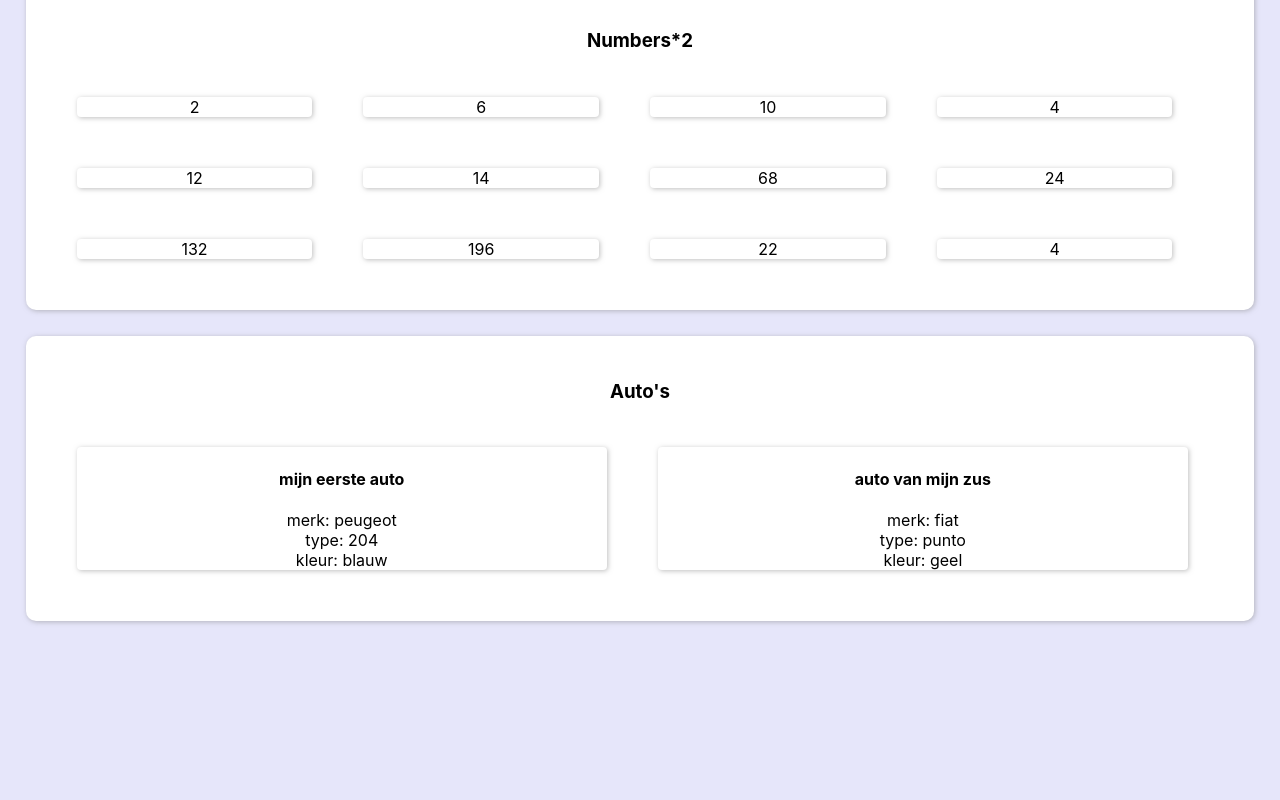
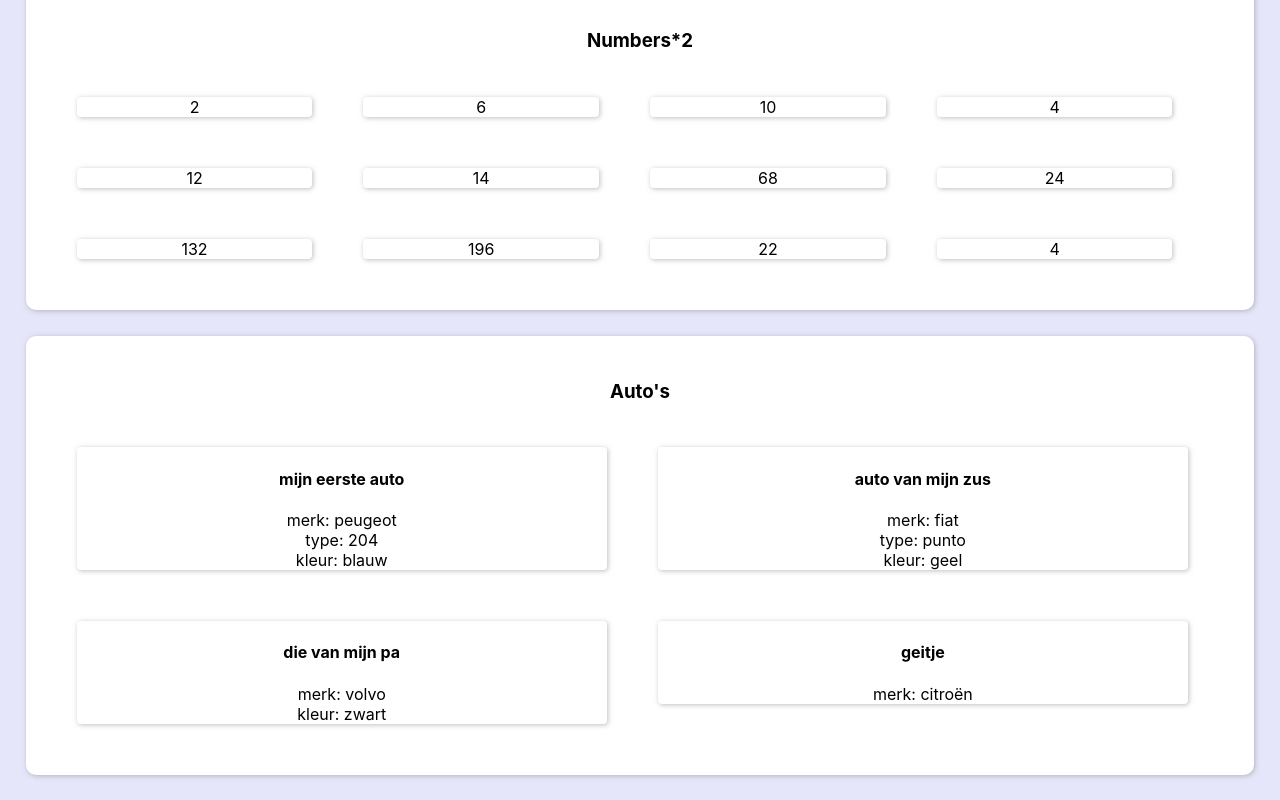
Before and after one commit to SanderLanciers/test2_react, a React (Create React App) app: page / in a window 1280 px wide. Shown: the part 671-1471 px from the top of the page. Before the commit the page ends 1318 px from the top, so only its background shows below. Built offline with nearby package versions, Linux system fonts and the light colour scheme.

Commit message:
incomplete Cars

```diff
--- a/src/ data/data.js
+++ b/src/ data/data.js
@@ -12,5 +12,14 @@
         brand: "fiat",
         type: "punto",
         color: "geel"
+    },
+    {
+        name: "die van mijn pa",
+        brand: "volvo",
+        color: "zwart"
+    },
+    {
+        name: "geitje",
+        brand: "citroën",
     }
 ];
--- a/src/components/Cars.js
+++ b/src/components/Cars.js
@@ -1,10 +1,11 @@
+
 function Car(props) {
     const {car} = props;
     return <div className="card car">
         <h4>{car.name}</h4>
-        <div>merk: {car.brand}</div>
-        <div>type: {car.type}</div>
-        <div>kleur: {car.color}</div>
+        {car.brand && <div>merk: {car.brand}</div>}
+        {car.type && <div>type: {car.type}</div>}
+        {car.color && <div>kleur: {car.color}</div>}
     </div>;
 }
 
```
